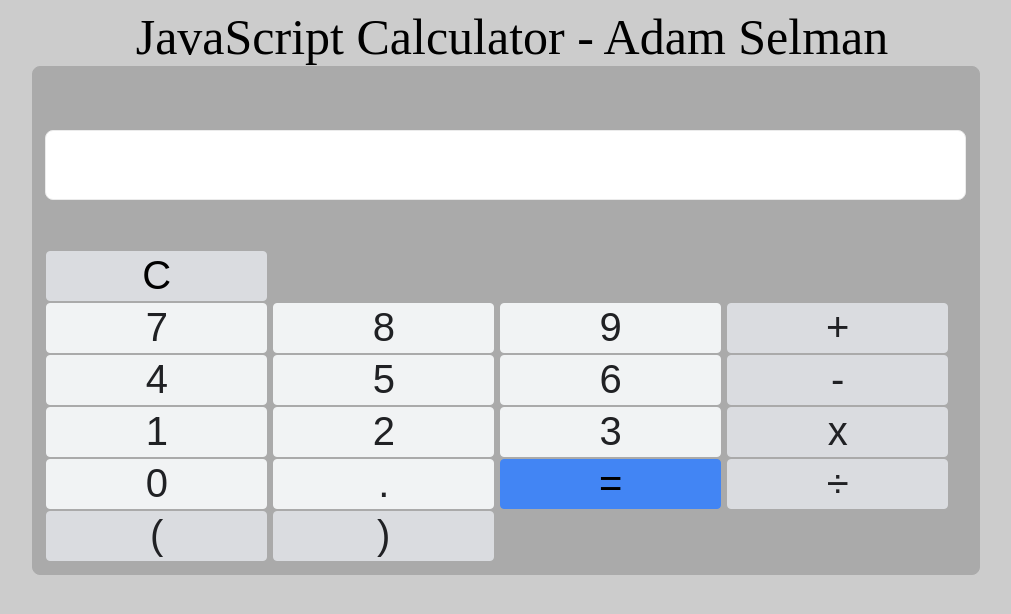
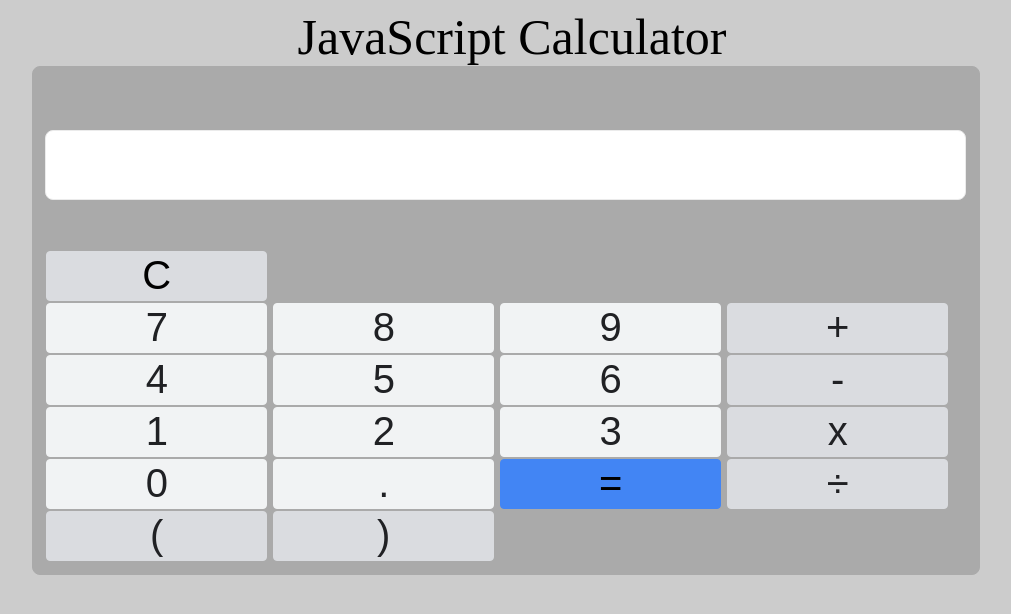
Before and after one commit to adam-selman/JS-Calculator, a plain HTML site: page index.html in a window 1280 px wide. Shown: the whole page, without its empty margins (128-1139 px from the left). Drawn offline with Linux system fonts and the light colour scheme.

Commit message:
Add files via upload

```diff
--- a/index.html
+++ b/index.html
@@ -12,7 +12,7 @@
 
 
 <body>
-    <header>JavaScript Calculator - Adam Selman</header>
+    <header>JavaScript Calculator</header>
     <section class="calculator">
 
         <p class="errorMessageBox"></p>
--- a/main.js
+++ b/main.js
@@ -1,5 +1,3 @@
-// Author: Adam Selman
-// contact: adamselman212@gmail.com
 
 var decimalUsed = false; // used to track if a deciaml has been used for the current number being inputted
 var numbers = ["0", "1", "2", "3", "4", "5", "6", "7", "8", "9"]; // valid numbers
```
